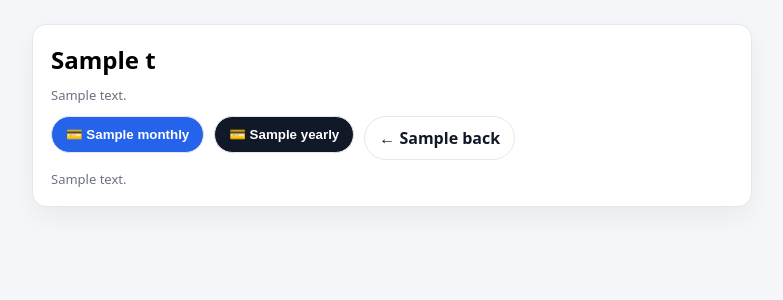
After one commit to FerdyG44/karaapp, a Flask app: template templates/billing.html in a window 1280 px wide. The commit adds this page. Shown: the top 300 px of the page, without its empty margins (248-1031 px from the left). Run offline with Flask 3, Linux system fonts and the light colour scheme; the template is opened without the code that fills it: most values are stand-ins (such as "Sample title", 1, 10 or a date in 2020); some libraries are stand-ins or nearby versions.

Commit message:
Add stripe billing routes + webhook + checkout

```diff
--- a/app.py
+++ b/app.py
@@ -31,6 +31,10 @@ from flask_login import (
 )
 
 from flask_wtf.csrf import CSRFProtect
+
+import stripe
+
+stripe.api_key = os.environ.get("STRIPE_SECRET_KEY")
 
 # ---------------- App ----------------
 import os
@@ -1116,6 +1120,174 @@ def export():
     # fallback
     return redirect(url_for("index", lang=lang))
 
+@app.get("/billing")
+@login_required
+def billing():
+    lang = pick_lang(request)
+    t = I18N.get(lang, I18N["tr"])
+    return render_template("billing.html", lang=lang, t=t)
+
+import os
+import stripe
+from flask import abort, redirect, request, url_for
+from flask_login import login_required, current_user
+
+stripe.api_key = os.environ.get("STRIPE_SECRET_KEY")
+
+PRICE_MONTHLY = os.environ.get("STRIPE_PRICE_ID_PRO_MONTHLY")
+PRICE_YEARLY  = os.environ.get("STRIPE_PRICE_ID_PRO_YEARLY")
+APP_BASE_URL  = os.environ.get("APP_BASE_URL", "http://127.0.0.1:5000")
+
+@app.post("/billing/checkout")
+@login_required
+def billing_checkout():
+    lang = pick_lang(request)
+
+    cycle = (request.form.get("cycle") or "monthly").strip().lower()
+    if cycle not in ("monthly", "yearly"):
+        cycle = "monthly"
+
+    price_id = PRICE_MONTHLY if cycle == "monthly" else PRICE_YEARLY
+    if not price_id:
+        abort(500, "Missing Stripe price id env")
+
+    session = stripe.checkout.Session.create(
+        mode="subscription",
+        line_items=[{"price": price_id, "quantity": 1}],
+        success_url=f"{APP_BASE_URL}/billing/success?lang={lang}",
+        cancel_url=f"{APP_BASE_URL}/billing/cancel?lang={lang}",
+        client_reference_id=str(current_user.id),
+        metadata={"user_id": str(current_user.id), "cycle": cycle},
+    )
+
+    return redirect(session.url, code=303)
+
+import os
+import stripe
+from flask import request
+
+WEBHOOK_SECRET = os.environ.get("STRIPE_WEBHOOK_SECRET")
+
+@app.post("/stripe/webhook")
+def stripe_webhook():
+    payload = request.data
+    sig_header = request.headers.get("Stripe-Signature")
+    endpoint_secret = os.environ.get("STRIPE_WEBHOOK_SECRET", "")
+
+    try:
+        event = stripe.Webhook.construct_event(payload, sig_header, WEBHOOK_SECRET)
+    except Exception:
+        return ("Bad signature", 400)
+
+    etype = event["type"]
+    obj = event["data"]["object"]
+
+    # 1) Checkout tamamlandı => pro aç
+    if etype == "checkout.session.completed":
+        session = obj
+
+        user_id = None
+        if session.get("client_reference_id"):
+            user_id = int(session["client_reference_id"])
+        elif session.get("metadata", {}).get("user_id"):
+            user_id = int(session["metadata"]["user_id"])
+
+        if user_id:
+            customer_id = session.get("customer")
+            subscription_id = session.get("subscription")
+
+            conn = get_db()
+            try:
+                conn.execute("""
+                    UPDATE users
+                    SET plan=?,
+                        subscription_status=?,
+                        stripe_customer_id=?,
+                        stripe_subscription_id=?
+                    WHERE id=?
+                """, ("pro", "active", customer_id, subscription_id, user_id))
+                conn.commit()
+            finally:
+                conn.close()
+
+    # 2) Subscription güncellendi (iptal, ödeme düşmesi, yeniden aktif vs.)
+    elif etype == "customer.subscription.updated":
+        sub = obj
+        status = sub.get("status")  # active, canceled, past_due, unpaid...
+        sub_id = sub.get("id")
+
+        # status'a göre plan
+        new_plan = "pro" if status in ("active", "trialing") else "free"
+
+        conn = get_db()
+        try:
+            conn.execute("""
+                UPDATE users
+                SET plan=?,
+                    subscription_status=?
+                WHERE stripe_subscription_id=?
+            """, (new_plan, status, sub_id))
+            conn.commit()
+        finally:
+            conn.close()
+
+    # 3) Subscription silindi (tam iptal) => free
+    elif etype == "customer.subscription.deleted":
+        sub = obj
+        sub_id = sub.get("id")
+
+        conn = get_db()
+        try:
+            conn.execute("""
+                UPDATE users
+                SET plan=?,
+                    subscription_status=?
+                WHERE stripe_subscription_id=?
+            """, ("free", "canceled", sub_id))
+            conn.commit()
+        finally:
+            conn.close()
+
+    return ("OK", 200)
+
+@app.post("/create-checkout-session")
+@login_required
+def create_checkout_session():
+    price_type = (request.form.get("type") or "monthly").strip().lower()  # monthly / yearly
+
+    if price_type == "monthly":
+        price_id = os.environ.get("STRIPE_PRICE_ID_PRO_MONTHLY")
+    elif price_type == "yearly":
+        price_id = os.environ.get("STRIPE_PRICE_ID_PRO_YEARLY")
+    else:
+        abort(400)
+
+    if not price_id:
+        # ENV'de price id yoksa erken hata
+        abort(500)
+
+    base_url = os.environ.get("APP_BASE_URL", "").rstrip("/")
+    if not base_url:
+        abort(500)
+
+    session = stripe.checkout.Session.create(
+        mode="subscription",
+        line_items=[{"price": price_id, "quantity": 1}],
+
+        # ✅ webhook’un user’ı bulması için:
+        client_reference_id=str(current_user.id),
+        metadata={"user_id": str(current_user.id)},
+
+        # ✅ success/cancel (lang taşıyalım)
+        success_url=f"{base_url}/billing-success?lang={pick_lang(request)}&session_id={{CHECKOUT_SESSION_ID}}",
+        cancel_url=f"{base_url}/billing-cancel?lang={pick_lang(request)}",
+
+        # Email zorunlu değil ama varsa iyi
+        customer_email=current_user.username,
+    )
+
+    return redirect(session.url, code=303)
+
 # ---------------- Admin: users ----------------
 @app.get("/admin/users")
 @login_required
--- a/requirements.txt
+++ b/requirements.txt
@@ -3,3 +3,4 @@ Flask-Login==0.6.3
 Flask-WTF==1.2.1
 gunicorn==21.2.0
 openpyxl==3.1.5
+stripe==8.10.0
--- /dev/null
+++ b/templates/billing.html
@@ -0,0 +1,50 @@
+<!doctype html>
+<html lang="{{ lang or 'tr' }}">
+<head>
+  <meta charset="utf-8">
+  <meta name="viewport" content="width=device-width, initial-scale=1">
+  <title>{{ t.get("billing","Abonelik") }} — {{ t.get("title","KaraApp") }}</title>
+  <style>
+    body{font-family:system-ui;margin:0;background:#f5f7fb}
+    .wrap{max-width:720px;margin:0 auto;padding:24px}
+    .card{background:#fff;border:1px solid #e5e7eb;border-radius:14px;padding:18px;box-shadow:0 10px 30px rgba(0,0,0,.06)}
+    .btn{padding:10px 14px;border-radius:999px;border:1px solid #e5e7eb;background:#2563eb;color:#fff;font-weight:900;cursor:pointer}
+    .btn2{padding:10px 14px;border-radius:999px;border:1px solid #e5e7eb;background:#111827;color:#fff;font-weight:900;cursor:pointer}
+    .row{display:flex;gap:10px;flex-wrap:wrap;margin-top:12px}
+    .muted{color:#6b7280;font-size:13px;margin-top:10px}
+    a{color:inherit;text-decoration:none}
+  </style>
+</head>
+<body>
+  <div class="wrap">
+    <div class="card">
+      <h2 style="margin:0 0 8px 0;">{{ t.get("billing_title","Pro Abonelik") }}</h2>
+      <div class="muted">
+        {{ t.get("billing_desc","CSV/Excel indirme gibi Pro özellikler için abonelik başlat.") }}
+      </div>
+
+      <div class="row">
+        <form method="post" action="{{ url_for('create_checkout_session', lang=lang) }}">
+          <input type="hidden" name="csrf_token" value="{{ csrf_token() }}">
+          <input type="hidden" name="type" value="monthly">
+          <button class="btn" type="submit">💳 {{ t.get("monthly","Aylık") }}</button>
+        </form>
+
+        <form method="post" action="{{ url_for('create_checkout_session', lang=lang) }}">
+          <input type="hidden" name="csrf_token" value="{{ csrf_token() }}">
+          <input type="hidden" name="type" value="yearly">
+          <button class="btn2" type="submit">💳 {{ t.get("yearly","Yıllık") }}</button>
+        </form>
+
+        <a class="btn" style="background:#fff;color:#111827" href="{{ url_for('index', lang=lang) }}">
+          ← {{ t.get("back","Geri") }}
+        </a>
+      </div>
+
+      <div class="muted">
+        {{ t.get("billing_note","Ödeme Stripe üzerinden güvenli şekilde alınır.") }}
+      </div>
+    </div>
+  </div>
+</body>
+</html>
```
Also changed, not shown: templates/index.html (+8 -0 lines).
